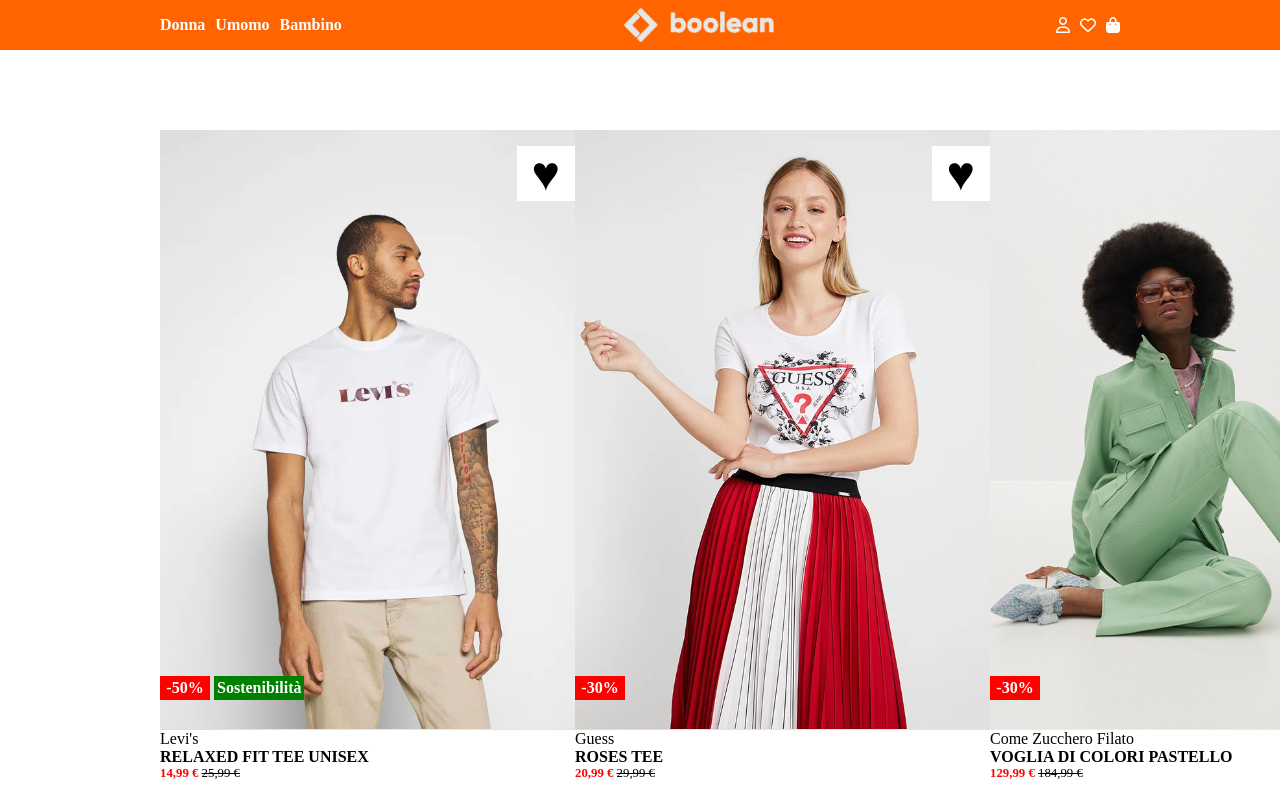
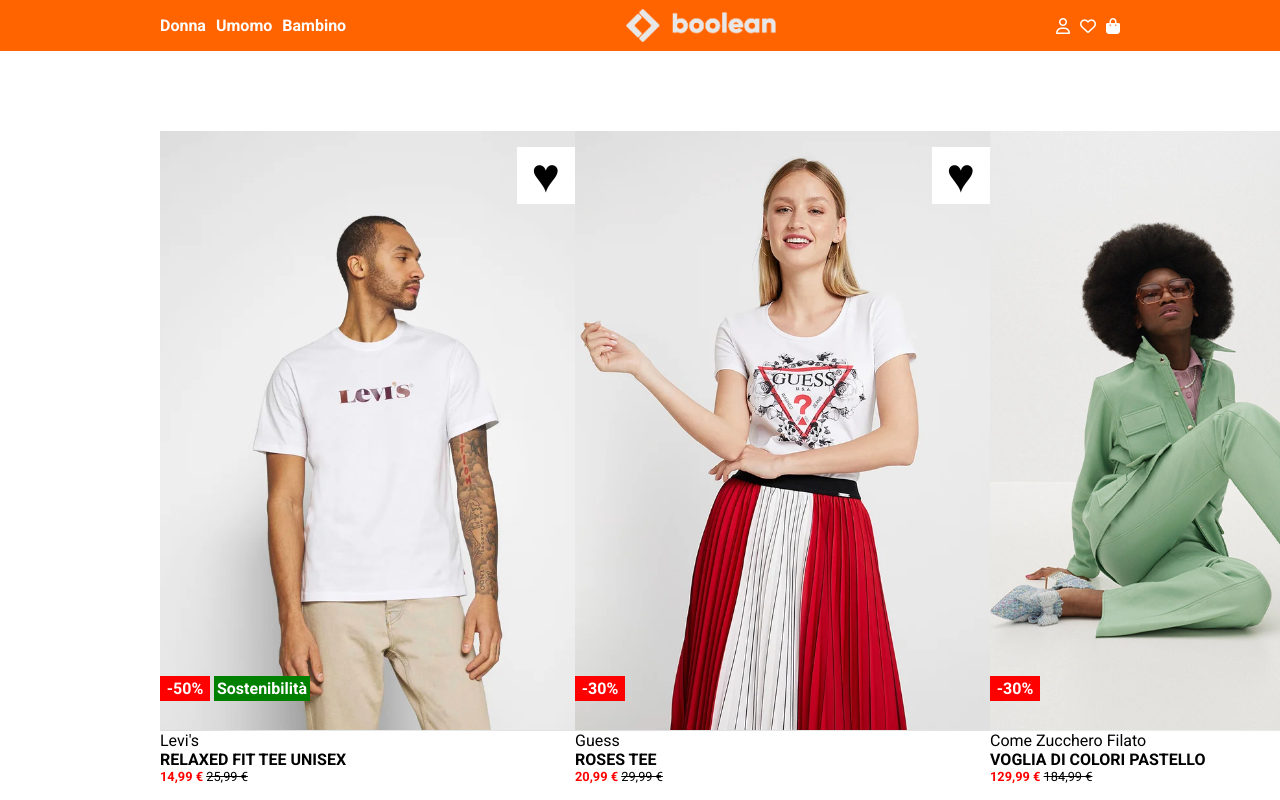
Before and after one commit to simoneevacca/html-css-boolando, a plain HTML site: page index.html in a window 1280 px wide. Shown: the top 800 px of the page. Drawn offline with Linux system fonts and the light colour scheme.

Commit message:
add link on list voices

```diff
--- a/assets/css/style.css
+++ b/assets/css/style.css
@@ -2,6 +2,7 @@
     margin: 0;
     padding: 0;
     box-sizing: border-box;
+    font-family: "Roboto", sans-serif;
 }
 
 /* #region Utilities */
@@ -82,11 +83,15 @@
 
 .ul_nav {
     display: flex;
-    list-style: none;
     gap: 10px;
     padding: 0;
+    list-style: none;
+}
+
+li a{
     color: white;
     font-weight: bold;
+    text-decoration: none;
 }
 
 .logo {
--- a/index.html
+++ b/index.html
@@ -5,6 +5,11 @@
     <meta charset="UTF-8">
     <meta name="viewport" content="width=device-width, initial-scale=1.0">
     <title>Document</title>
+    <link rel="preconnect" href="https://fonts.googleapis.com">
+    <link rel="preconnect" href="https://fonts.gstatic.com" crossorigin>
+    <link
+        href="https://fonts.googleapis.com/css2?family=Roboto:ital,wght@0,100;0,300;0,400;0,500;0,700;0,900;1,100;1,300;1,400;1,500;1,700;1,900&display=swap"
+        rel="stylesheet">
     <link rel="stylesheet" href="https://cdnjs.cloudflare.com/ajax/libs/font-awesome/6.5.1/css/all.min.css    ">
     <link rel="stylesheet" href="./assets/css/style.css">
 </head>
@@ -16,9 +21,9 @@
             <nav class="nav_container">
                 <div class="link">
                     <ul class="ul_nav">
-                        <li><a href="#"></a>Donna</li>
-                        <li><a href="#"></a>Umomo</li>
-                        <li><a href="#"></a>Bambino</li>
+                        <li><a href="#">Donna</a></li>
+                        <li><a href="#">Umomo</a></li>
+                        <li><a href="#">Bambino</a></li>
                     </ul>
                 </div>
                 <div class="logo">
@@ -141,9 +146,9 @@
                 <div class="society">Boolando s.r.l.</div>
                 <div class="privacy">
                     <ul class="ul_footer">
-                        <li>Iformazioni legali</li>
-                        <li>Informativa sulla privacy</li>
-                        <li>Diritto di recesso</li>
+                        <li><a href="#">Iformazioni legali</a></li>
+                        <li><a href="#">Informativa sulla privacy</a></li>
+                        <li><a href="#">Diritto di recesso</a></li>
                     </ul>
                 </div>
 
```
